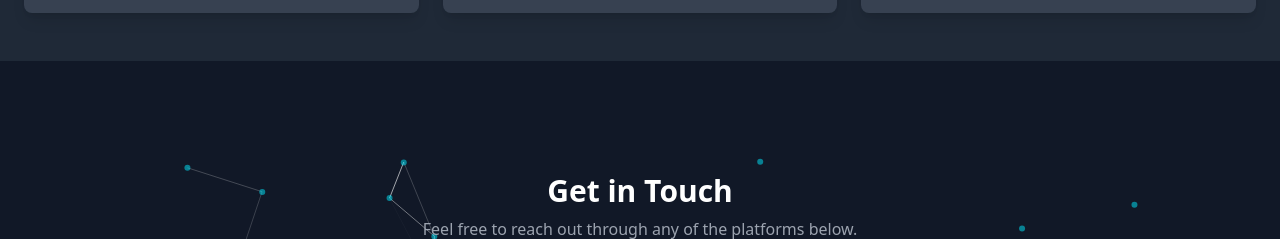
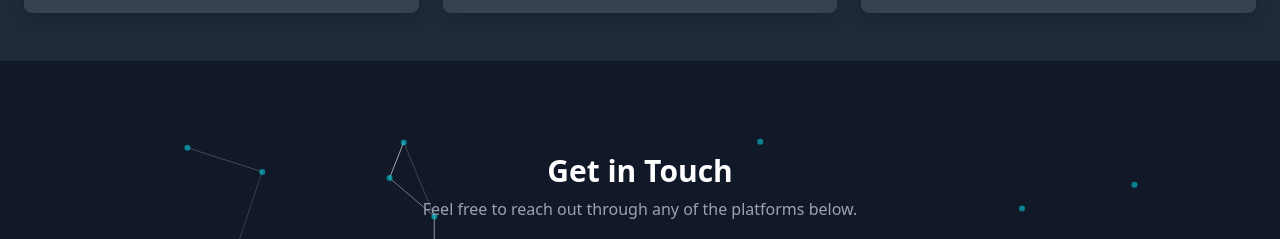
Before and after one commit to famasboy888/kyleyap-portfolio, a plain HTML site: page index.html in a window 1280 px wide. Shown: the part 1035-1274 px from the top of the page. Drawn offline with nearby package versions, Linux system fonts and the light colour scheme.

Commit message:
Fixed margin

```diff
--- a/index.html
+++ b/index.html
@@ -137,7 +137,7 @@
     </section>
     <!-- Contact Section -->
 
-    <section id="contact" class="bg-gray-900  mt-10 mb-10 py-12 text-center">
+    <section id="contact" class="bg-gray-900  mt-20 mb-20 md:mt-5 md:mb-5 py-12 text-center">
         <div class="relative w-full h-48 rounded-lg flex items-center justify-center" id="particles-js">
             <div class="absolute container mx-auto px-6">
                 <h2 class="text-3xl font-semibold text-white">Get in Touch</h2>
```
